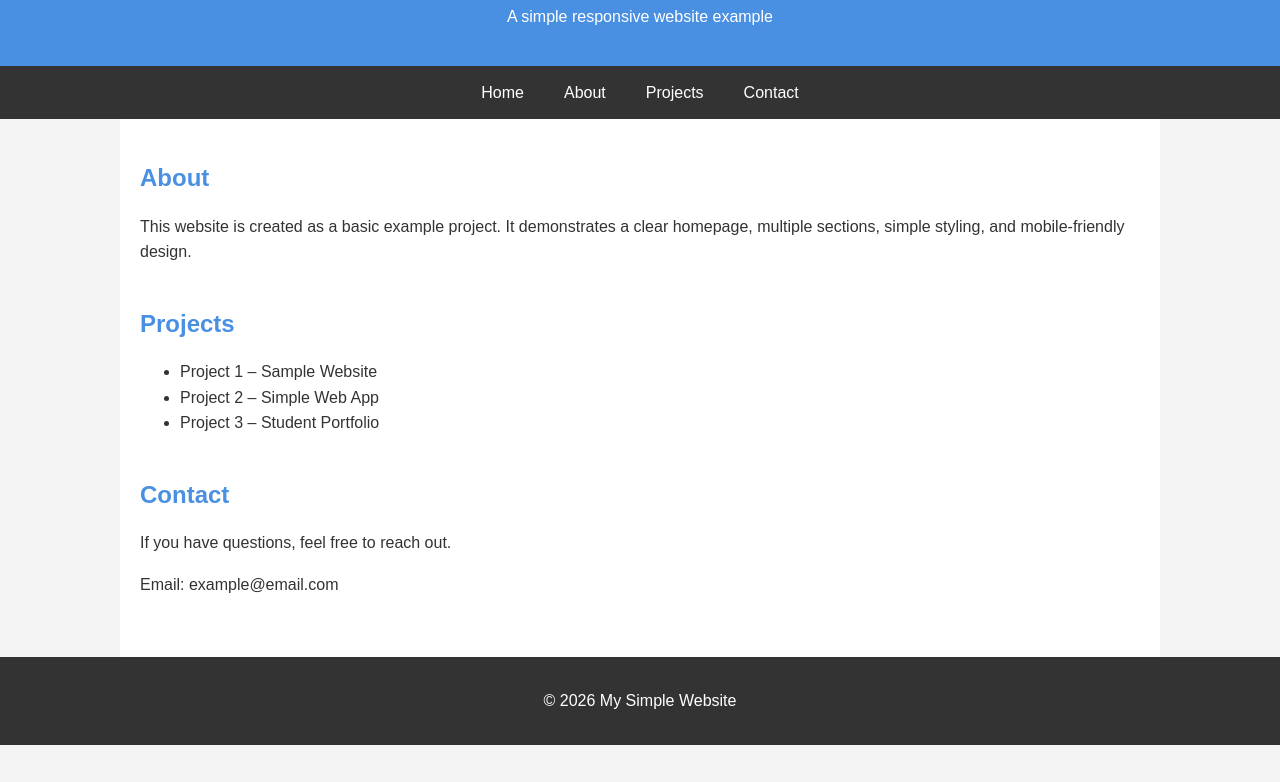
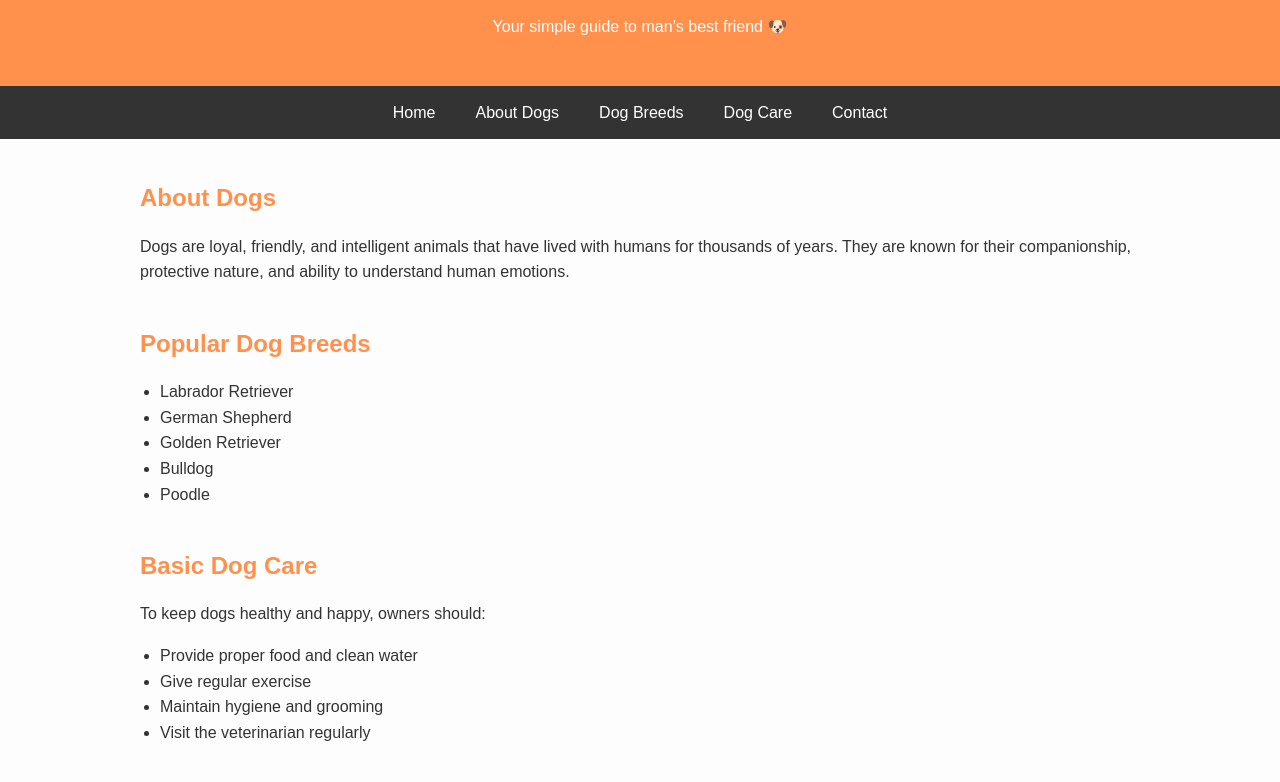
Before and after one commit to xyapex/xyapex.github.io, a plain HTML site: page index.html in a window 1280 px wide. Shown: the part 110-892 px from the top of the page. Before the commit the page ends 855 px from the top, so only its background shows below. Drawn offline with Linux system fonts and the light colour scheme.

Commit message:
Update index.html

```diff
--- a/index.html
+++ b/index.html
@@ -2,18 +2,18 @@
 <head>
   <meta charset="UTF-8" />
   <meta name="viewport" content="width=device-width, initial-scale=1.0" />
-  <title>My Simple Website</title>
+  <title>All About Dogs</title>
   <style>
     body {
       margin: 0;
       font-family: Arial, Helvetica, sans-serif;
       line-height: 1.6;
-      background-color: #f4f4f4;
+      background-color: #fdfdfd;
       color: #333;
     }header {
-  background: #4a90e2;
+  background: #ff914d;
   color: #fff;
-  padding: 20px;
+  padding: 30px 20px;
   text-align: center;
 }
 
@@ -21,6 +21,7 @@ nav {
   display: flex;
   justify-content: center;
   background: #333;
+  flex-wrap: wrap;
 }
 
 nav a {
@@ -37,7 +38,6 @@ nav a:hover {
   padding: 20px;
   max-width: 1000px;
   margin: auto;
-  background: #fff;
 }
 
 section {
@@ -45,8 +45,12 @@ section {
 }
 
 h2 {
-  color: #4a90e2;
+  color: #ff914d;
   margin-bottom: 10px;
+}
+
+ul {
+  padding-left: 20px;
 }
 
 footer {
@@ -56,7 +60,7 @@ footer {
   color: #fff;
 }
 
-/* Simple Mobile Responsiveness */
+/* Mobile responsiveness */
 @media (max-width: 600px) {
   nav {
     flex-direction: column;
@@ -71,40 +75,58 @@ footer {
   </style>
 </head>
 <body>  <!-- Homepage -->  <header id="home">
-    <h1>Welcome to My Website</h1>
-    <p>A simple responsive website example</p>
+    <h1>All About Dogs</h1>
+    <p>Your simple guide to man’s best friend 🐶</p>
   </header>  <nav>
     <a href="#home">Home</a>
-    <a href="#about">About</a>
-    <a href="#projects">Projects</a>
+    <a href="#about">About Dogs</a>
+    <a href="#breeds">Dog Breeds</a>
+    <a href="#care">Dog Care</a>
     <a href="#contact">Contact</a>
-  </nav>  <div class="container">
-    <!-- About Section -->
-    <section id="about">
-      <h2>About</h2>
-      <p>
-        This website is created as a basic example project. It demonstrates a
-        clear homepage, multiple sections, simple styling, and mobile-friendly
-        design.
-      </p>
-    </section><!-- Projects Section -->
-<section id="projects">
-  <h2>Projects</h2>
+  </nav>  <div class="container"><!-- About Section -->
+<section id="about">
+  <h2>About Dogs</h2>
+  <p>
+    Dogs are loyal, friendly, and intelligent animals that have lived with
+    humans for thousands of years. They are known for their companionship,
+    protective nature, and ability to understand human emotions.
+  </p>
+</section>
+
+<!-- Breeds Section -->
+<section id="breeds">
+  <h2>Popular Dog Breeds</h2>
   <ul>
-    <li>Project 1 – Sample Website</li>
-    <li>Project 2 – Simple Web App</li>
-    <li>Project 3 – Student Portfolio</li>
+    <li>Labrador Retriever</li>
+    <li>German Shepherd</li>
+    <li>Golden Retriever</li>
+    <li>Bulldog</li>
+    <li>Poodle</li>
+  </ul>
+</section>
+
+<!-- Care Section -->
+<section id="care">
+  <h2>Basic Dog Care</h2>
+  <p>To keep dogs healthy and happy, owners should:</p>
+  <ul>
+    <li>Provide proper food and clean water</li>
+    <li>Give regular exercise</li>
+    <li>Maintain hygiene and grooming</li>
+    <li>Visit the veterinarian regularly</li>
   </ul>
 </section>
 
 <!-- Contact Section -->
 <section id="contact">
   <h2>Contact</h2>
-  <p>If you have questions, feel free to reach out.</p>
-  <p>Email: example@email.com</p>
+  <p>
+    Want to learn more about dogs? Feel free to reach out!
+  </p>
+  <p>Email: doglover@email.com</p>
 </section>
 
   </div>  <footer>
-    <p>&copy; 2026 My Simple Website</p>
+    <p>&copy; 2026 All About Dogs</p>
   </footer></body>
 </html>
```
